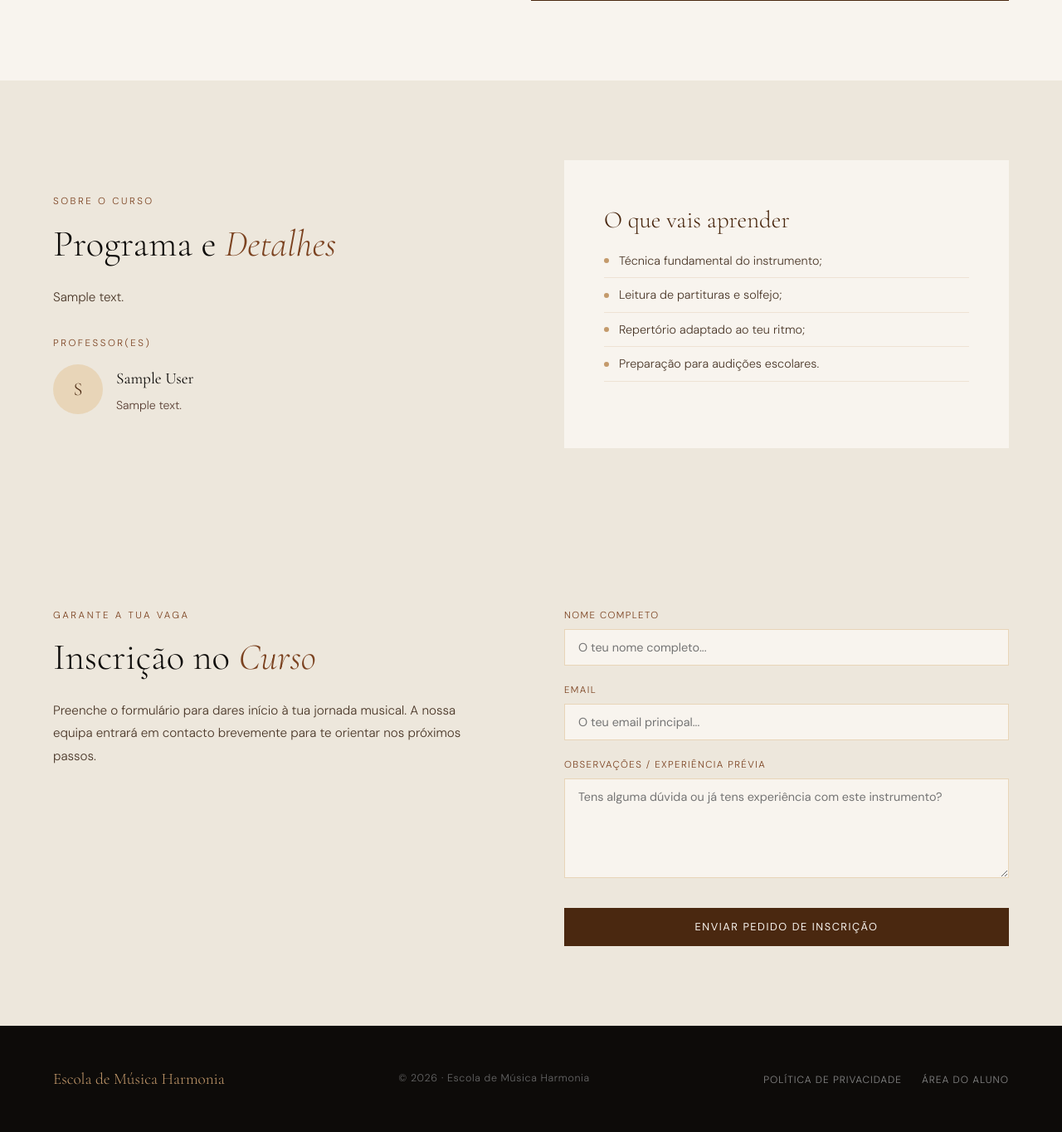
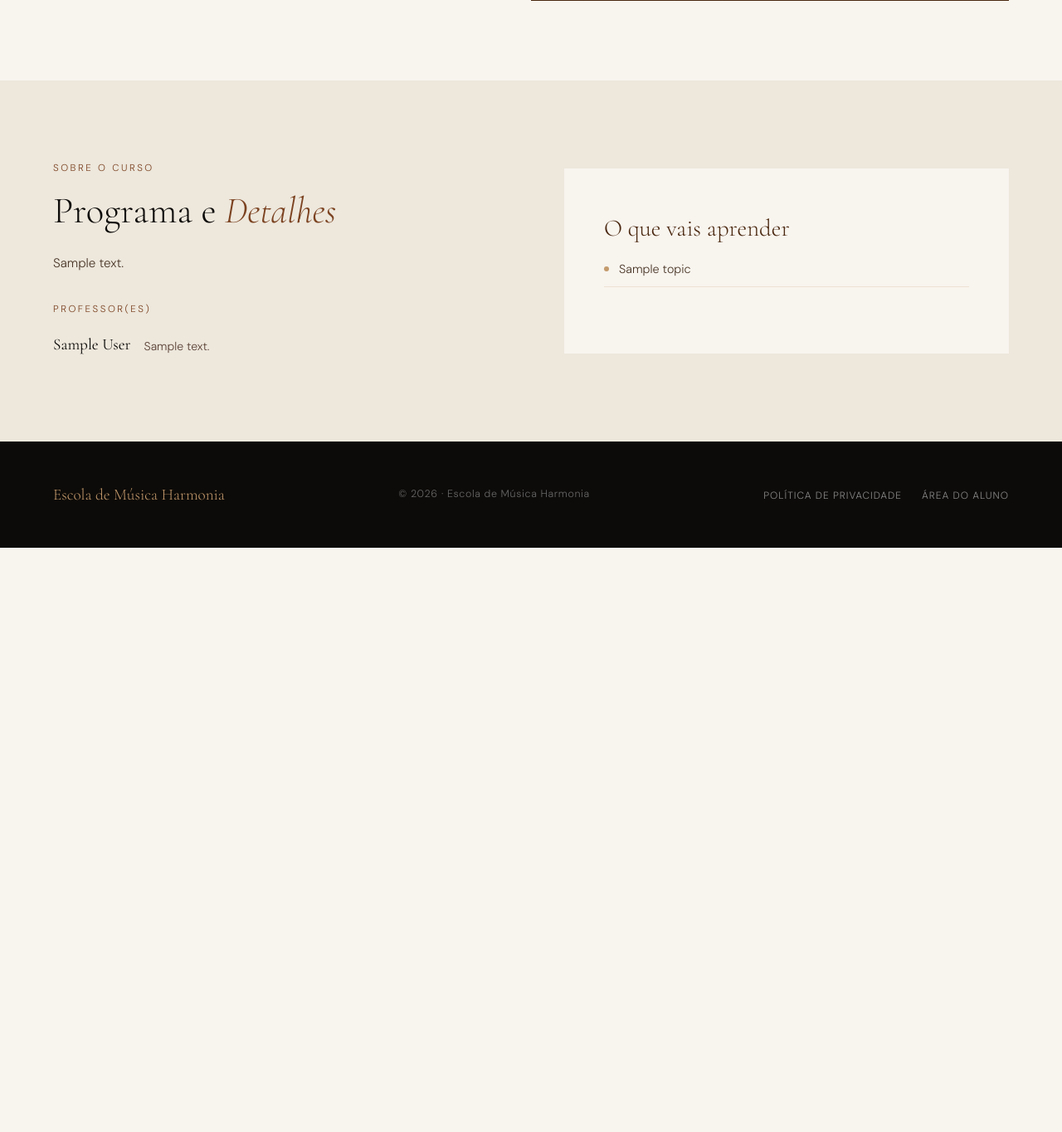
Before and after one commit to marqquees/EMH, a Django app: page /course/1/ in a window 1280 px wide. Shown: the part 703-2067 px from the top of the page at 83% size. After the commit the page ends 1363 px from the top, so only its background shows below. Run offline with Django 5.2, Linux system fonts and the light colour scheme; tables that the repository leaves empty hold one stand-in row (values such as "Sample post").

Commit message:
refactor: simplify course_detail.html layout and improve teacher display

```diff
--- a/templates/emh/course_detail.html
+++ b/templates/emh/course_detail.html
@@ -12,7 +12,7 @@
         <p class="course-age">{{ course.age_group }}</p>
         <p class="hero-body">{{ course.description }}</p>
         <div class="hero-actions">
-                <a class="btn-primary" href="#registration">Fazer inscrição</a>
+            <a class="btn-primary" href="{% url 'student_registration' %}">Fazer inscrição</a>
         </div>
     </div>
     <div class="hero-right"
@@ -33,21 +33,9 @@
             <p class="section-label">Professor(es)</p>
             <div style="display: flex; flex-direction: column; gap: 1.5rem;">
                 {% for teacher in course.teacher.all %}
-                        <div class="teach-card"
-                             style="text-align: left; display: flex; align-items: center; gap: 1rem;">
-                            <div class="teach-avatar" style="margin: 0; width: 60px; height: 60px; overflow: hidden;">
-                                {% if teacher.avatar %}
-                                    <img src="{{ teacher.avatar.url }}"
-                                         alt="{{ teacher.full_name }}"
-                                         style="width: 100%; height: 100%; object-fit: cover; border-radius: inherit;">
-                                {% else %}
-                                    {{ teacher.full_name|make_list|first }}
-                                {% endif %}
-                            </div>
-                            <div>
+                <div class="teach-card" style="text-align: left; display: flex; align-items: center; gap: 1rem;">
                     <h3 class="teach-name">{{ teacher }}</h3>
-                                <p class="teach-bio" style="margin-bottom: 0;">{{ teacher.bio }}</p>
-                            </div>
+                    <p class="teach-bio">{{ teacher.bio }}</p>
                 </div>
                 {% empty %}
                 <p style="color: #4A3728; font-size: 0.9rem;">
@@ -59,50 +47,13 @@
         <div class="student-portal-form">
             <h3 class="form-title">O que vais aprender</h3>
             <ul class="student-portal-features">
-                    {% for topic in course.topics.all %}
-                        <li style="color: #4A3728;">{{ topic }}</li>
+                {% for topic in course.topic.all %}
+                <li style="color: #4A3728;">{{ topic.name }}</li>
                 {% empty %}
-                        <li style="color: #4A3728;">Técnica fundamental do instrumento;</li>
-                        <li style="color: #4A3728;">Leitura de partituras e solfejo;</li>
-                        <li style="color: #4A3728;">Repertório adaptado ao teu ritmo;</li>
-                        <li style="color: #4A3728;">Preparação para audições escolares.</li>
+                <li style="color: #4A3728;">Ainda não existem tópicos atribuídos a este curso.</li>
                 {% endfor %}
             </ul>
         </div>
     </div>
 </section>
-
-    <section class="contact" id="registration">
-        <div class="contact-grid" style="margin-top: 0;">
-            <div>
-                <p class="section-label">Garante a tua vaga</p>
-                <h2 class="section-title">Inscrição no <em>Curso</em></h2>
-                <p class="student-portal-body" style="color: #4A3728;">
-                    Preenche o formulário para dares início à tua jornada musical.
-                    A nossa equipa entrará em contacto brevemente para te orientar nos próximos passos.
-                </p>
-            </div>
-            <div class="contact-form">
-                <form method="post">
-                    {% csrf_token %}
-                    <input type="hidden" name="curso_id" value="{{ course.id }}">
-                    <div class="form-group">
-                        <label for="name">Nome completo</label>
-                        <input id="name" type="text" name="name" placeholder="O teu nome completo..." required>
-                    </div>
-                    <div class="form-group">
-                        <label for="email">Email</label>
-                        <input id="email" type="email" name="email" placeholder="O teu email principal..." required>
-                    </div>
-                    <div class="form-group">
-                        <label for="message">Observações / Experiência Prévia</label>
-                        <textarea id="message" name="message"
-                                  placeholder="Tens alguma dúvida ou já tens experiência com este instrumento?"
-                                  required></textarea>
-                    </div>
-                    <button type="submit" class="btn-submit">Enviar Pedido de Inscrição</button>
-                </form>
-            </div>
-        </div>
-    </section>
 {% endblock %}
```
Lines whose indentation alone changed are shown as unchanged.
